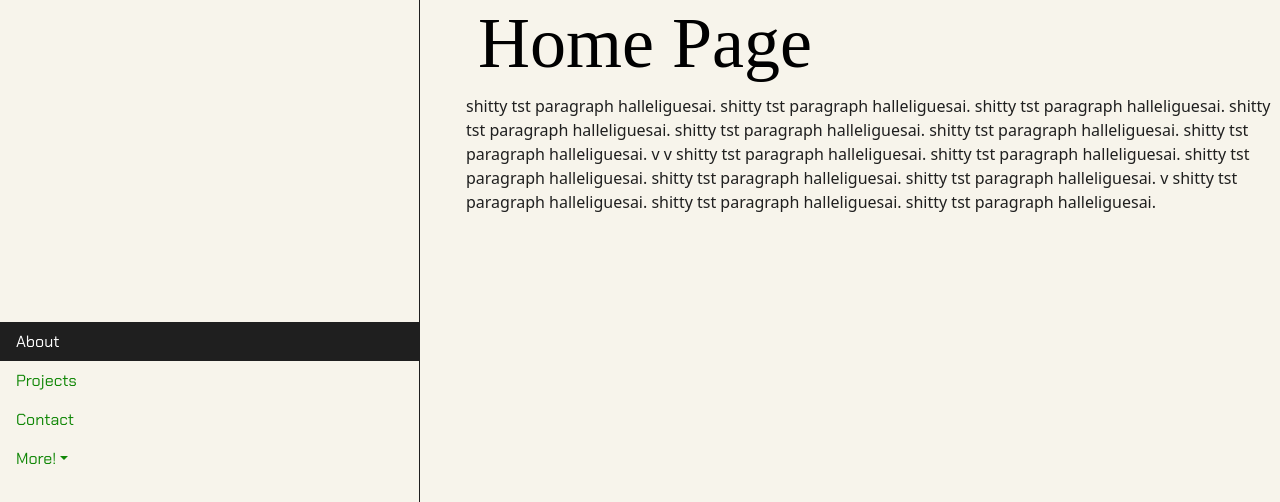
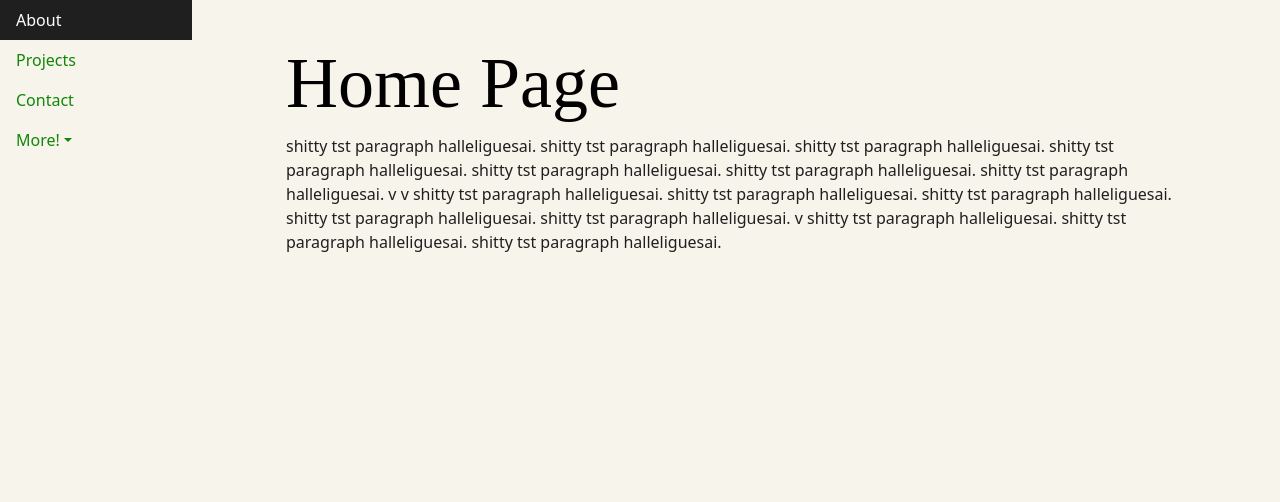
Before and after one commit to evan-ebert17/Kuroi-Megane, a React (Create React App) app: page / in a window 1280 px wide. Shown: the top 502 px of the page. Built offline with nearby package versions, Linux system fonts and the light colour scheme; a web font is replaced by a local one.

Commit message:
added more css styling, reverted sidenavbar, and added newsletter page

```diff
--- a/src/App.css
+++ b/src/App.css
@@ -18,7 +18,9 @@
   background-color: var(--experiment-bg);
 
 }
-
+::selection {
+  background: var(--secondary-yellow);
+}
 h1 {
   font-family: var(--barcode-font);
   font-size: 9vh;
@@ -39,9 +41,27 @@ p,h2,h3,h4,h5{
   border-radius: 0%;
 }
 
-a {
+/* a {
   font-family: var(--a-font);
   color: var(--primary-green)
+} */
+
+.list-group-item.active {
+  z-index: 2;
+  color: #fff;
+  background-color: var(--primary-green);
+  border-color: var(--secondary-green);
+  border-radius: 25px;
+}
+.list-group-item {
+  color: #fff;
+  background-color: var(--primary-green);
+  border-color: var(--secondary-green);
+  border-radius: 25px;
+}
+
+.list-group-item.active:hover {
+ color: rgba(255, 255, 255, 0.849);
 }
 
 .nav-link:hover {
@@ -52,30 +72,40 @@ a {
   color: var(--primary-green);
 }
 
-.tabmarg {
-position: fixed;
-    width: calc(50% - 220px);
-    height: 100%;
-    max-height: 100%;
-    border: solid var(--altbgc) 1px;
-    border-top: var(--experiment-bg);
-    border-bottom: var(--experiment-bg);
-    border-left: var(--experiment-bg);
+.navtb {
+  width: 15%;
+  height: 100%;
+  max-height: 100%;
+  float: left;
+  overflow: hidden;
+  display: flex;
+  flex-direction: column;
 }
 
-.tRight {
-    position: absolute;
-    left: 466px;
-    background: #f7f4eb;
-    height: 100%;
-    max-height: 100%;
-    justify-content: center;
-    align-items: center;
+/* .navcontent {
+  position: relative;
+  width: 15%;
+  max-width: 900px;
+  height: 100%;
+  margin: 0 auto;
+} */
+
+.components {
+  width: 85%;
+  float: left;
+  display: flex;
+  justify-content: center;
+  align-items: center;
 }
 
-/* .dropdown-item {
-
-} */
+.components .content {
+  width: 90%;
+  max-width: 900px;
+  margin: 0 auto;
+  padding: 40px 0 40px 0;
+  display: inline-block;
+  overflow-x: hidden
+}
 
 .dropdown-item:hover {
 color: var(--primary-green);
--- a/src/components/navtabs.js
+++ b/src/components/navtabs.js
@@ -5,14 +5,10 @@ import { NavDropdown } from 'react-bootstrap'
 import { NavItem } from 'react-bootstrap'
 import { NavLink } from 'react-bootstrap';
 
-
-// Here we are using object destructuring assignment to pluck off our variables from the props object
-// We assign them to their own variable names
 function NavTabs({ currentPage, handlePageChange }) {
   return (
-    <Nav variant="pills" className="justify-content-center nav nav-tabs flex-column tabmarg"
-    // activeKey="#about"
-    >
+    <Nav variant="pills" className="justify-content-center navtb">
+      <div className="navcontent">
         <Nav.Item className="nav-item">
           <Nav.Link href="#About"
             onClick={() => handlePageChange('About')}
@@ -21,7 +17,7 @@ function NavTabs({ currentPage, handlePageChange }) {
             className={currentPage === 'About' ? 'nav-link active' : 'nav-link'}>About</Nav.Link>
         </Nav.Item>
         <Nav.Item className="nav-item">
-        <Nav.Link  href="#Projects"
+          <Nav.Link href="#Projects"
             onClick={() => handlePageChange('Projects')}
             // Check to see if the currentPage is `Projects`, and if so we use the active link class from bootstrap. Otherwise, we set it to a normal nav-link
             className={currentPage === 'Projects' ? 'nav-link active' : 'nav-link'}>Projects</Nav.Link>
@@ -37,51 +33,8 @@ function NavTabs({ currentPage, handlePageChange }) {
           </NavDropdown.Item>
           <NavDropdown.Item eventKey="4.2">TO BE EXPANDED...</NavDropdown.Item>
         </NavDropdown>
+      </div>
     </Nav>
-
-    // <ul className="nav nav-tabs">
-    //   <li className="nav-item">
-    //     <a
-    //       href="#about"
-    //       onClick={() => handlePageChange('About')}
-    //       // This is a conditional (ternary) operator that checks to see if the current page is "Home"
-    //       // If it is, we set the current page to 'nav-link-active', otherwise we set it to 'nav-link'
-    //       className={currentPage === 'About' ? 'nav-link active' : 'nav-link'}
-    //     >
-    //       Home
-    //     </a>
-    //   </li>
-    //   {/* <li className="nav-item">
-    //     <a
-    //       href="#resume"
-    //       onClick={() => handlePageChange('Resume')}
-    //       // Check to see if the currentPage is `About`, and if so we use the active link class from bootstrap. Otherwise, we set it to a normal nav-link
-    //       className={currentPage === 'Resume' ? 'nav-link active' : 'nav-link'}
-    //     >
-    //       Resume
-    //     </a>
-    //   </li> */}
-    //   <li className="nav-item">
-    //     <a
-    //       href="#Projects"
-    //       onClick={() => handlePageChange('Projects')}
-    //       // Check to see if the currentPage is `Projects`, and if so we use the active link class from bootstrap. Otherwise, we set it to a normal nav-link
-    //       className={currentPage === 'Projects' ? 'nav-link active' : 'nav-link'}
-    //     >
-    //       Projects
-    //     </a>
-    //   </li>
-    //   <li className="nav-item">
-    //     <a
-    //       href="#contact"
-    //       onClick={() => handlePageChange('Contact')}
-    //       // Check to see if the currentPage is `Contact`, and if so we use the active link class from bootstrap. Otherwise, we set it to a normal nav-link
-    //       className={currentPage === 'Contact' ? 'nav-link active' : 'nav-link'}
-    //     >
-    //       Contact
-    //     </a>
-    //   </li>
-    // </ul>
   );
 }
 
--- a/src/components/pages/About.js
+++ b/src/components/pages/About.js
@@ -9,12 +9,11 @@ import Image from 'react-bootstrap/Image'
 
 export default function About() {
     return (
-        <div className="tRight">
-            <Container className="HomeHeader">
+        <div className="components">
+            <Container className="content">
                 <Row>
                     <h1>Home Page</h1>
                 </Row>
-            </Container>
             <Col>
                 <div>
                     <p>
@@ -22,6 +21,7 @@ export default function About() {
                     </p>
                 </div>
             </Col>
+            </Container>
         </div>
     );
 }
--- a/src/components/pages/Projects.js
+++ b/src/components/pages/Projects.js
@@ -7,8 +7,8 @@ import Col from 'react-bootstrap/Col';
 
 export default function Projects() {
     return (
-            <div className="tRight">
-            <Container>
+            <div className="components">
+            <Container  className="content">
                 <header>
                     <div>
                         <h1 className="projHead">Projects</h1>
--- a/src/components/pages/contact.js
+++ b/src/components/pages/contact.js
@@ -14,8 +14,8 @@ function alertClicked() {
 }
 export default function Contact() {
   return (
-    <div className="tRight">
-      <Container>
+    <div className="components">
+      <Container  className="content">
         <h1>Contact Page</h1>
         <Row>
           <Col>
@@ -26,8 +26,8 @@ export default function Contact() {
               <ListGroup.Item action target="_blank" href="https://www.linkedin.com/in/evan-ebert-793b49213">
                 LinkedIn
               </ListGroup.Item>
-              <ListGroup.Item>
-                Email me! evan.ebert17@gmail.com
+              <ListGroup.Item action target="_blank" href="https://www.linkedin.com/in/evan-ebert-793b49213">
+                Sign up for the Newsletter
               </ListGroup.Item>
             </ListGroup>
           </Col>
```
Also changed, not shown: src/components/pages/newsletter.js (added). Lines whose indentation alone changed are shown as unchanged.
